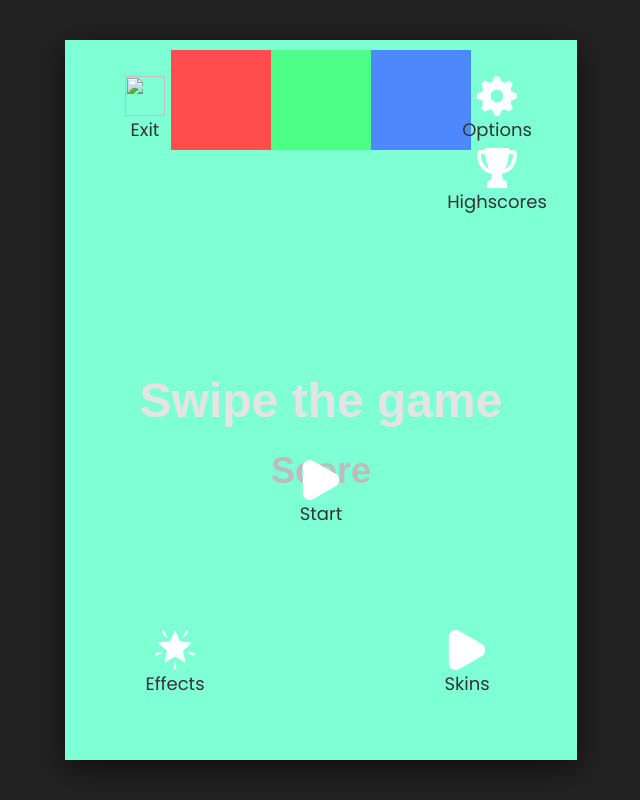
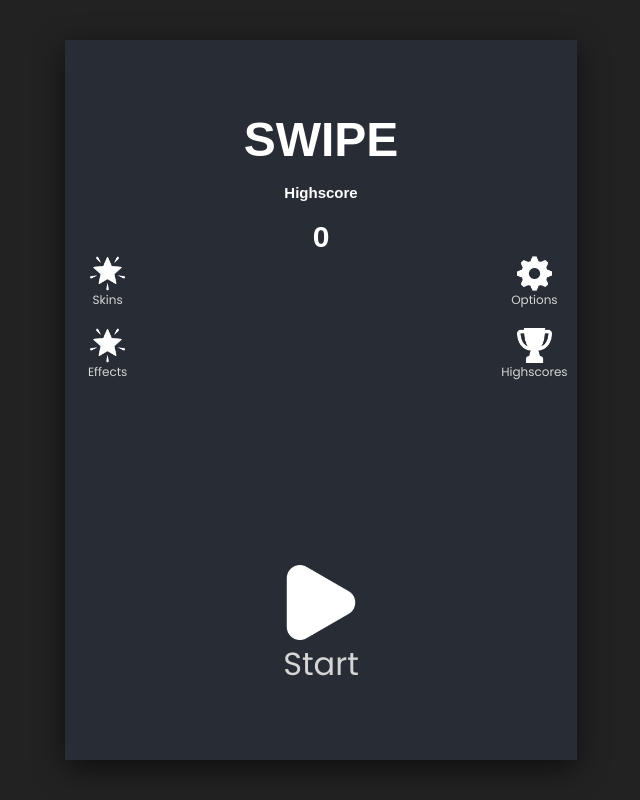
Before and after one commit to Tobkubos/PGNUM-Swipe, a plain HTML site: page Swipe/index.html in a window 1280 px wide. Shown: the whole page, without its empty margins (319-959 px from the left). Drawn offline with Linux system fonts and the light colour scheme.

Commit message:
menu layout & file structure

```diff
--- a/Swipe/index.html
+++ b/Swipe/index.html
@@ -7,47 +7,45 @@
 			content="width=device-width, initial-scale=1.0, maximum-scale=1.0, user-scalable=no"
 		/>
 		<title>Swipe the game</title>
-		<link rel="stylesheet" href="style.css" />
-		<link rel="stylesheet" href="menu.css" />
+		<link rel="stylesheet" href="styles/style.css" />
+		<link rel="stylesheet" href="styles/menu.css" />
 		<link rel="manifest" href="manifest.json" />
-		<meta name="theme-color" content="#222222" />
 	</head>
 	<body>
 		<div id="game-container">
 			<div id="ui-layer">
 				<div id="menu">
-					<h1 class="menu-game-name">Swipe the game</h1>
-					<h1 class="menu-info-score">Score</h1>
+					<h1 class="menu-game-name">SWIPE</h1>
+					<h1 class="menu-info-score">Highscore</h1>
+					<h1 class="menu-info-highscore">0</h1>
 					<button class="menu-btn start-btn">
 						<img src="icons/play.png" alt="" class="btn-icon" />
 						<span>Start</span>
 					</button>
-					<button class="menu-btn highscore-btn">
-						<img src="icons/trophy.png" alt="" class="btn-icon" />
+					<button class="menu-btn highscore-btn small-btn">
+						<img src="icons/trophy.png" alt="" class="btn-icon small-icon"/>
 						<span>Highscores</span>
 					</button>
-					<button class="menu-btn options-btn">
-						<img src="icons/gear.png" alt="" class="btn-icon" />
+					<button class="menu-btn options-btn small-btn">
+						<img src="icons/gear.png" alt="" class="btn-icon small-icon" />
 						<span>Options</span>
 					</button>
-					<button class="menu-btn skins-btn">
-						<img src="icons/play.png" alt="" class="btn-icon" />
+					<button class="menu-btn skins-btn small-btn" >
+						<img src="icons/star.png" alt="" class="btn-icon small-icon" />
 						<span>Skins</span>
 					</button>
-					<button class="menu-btn effects-btn">
-						<img src="icons/star.png" alt="" class="btn-icon" />
+					<button class="menu-btn effects-btn small-btn">
+						<img src="icons/star.png" alt="" class="btn-icon small-icon" />
 						<span>Effects</span>
-					</button>
-					<button class="menu-btn exit-btn">
-						<img src="icons/logout.png" alt="" class="btn-icon" />
-						<span>Exit</span>
 					</button>
 				</div>
 			</div>
 			<canvas id="gameCanvas"></canvas>
 		</div>
 
-		<script src="script.js"></script>
+		<script src="script.js" type="module"></script>
+		<script src="utils/serviceWorker.js" type="module"></script>
+		<script src="utils/colorSetter.js" type="module"></script>
 		<!--<script src="menuManager.js"></script> -->
 	</body>
 </html>
--- a/Swipe/script.js
+++ b/Swipe/script.js
@@ -1,5 +1,23 @@
-const canvas = document.getElementById('gameCanvas');
-const ctx = canvas.getContext('2d');
+if ("serviceWorker" in navigator) {
+	window.addEventListener("load", () => {
+		navigator.serviceWorker
+			.register("./sw.js")
+			.then((reg) => console.log("Service Worker zarejestrowany!", reg))
+			.catch((err) => console.log("Błąd Service Workera:", err));
+	});
+}
+
+const canvas = document.getElementById("gameCanvas");
+const ctx = canvas.getContext("2d");
+
+const scenes = {
+	Menu: "Menu",
+	Game: "Game",
+	Pause: "Pause",
+	GameOver: "GameOver",
+};
+
+let playerScene = scenes.Menu;
 
 function resize() {
 	const rect = canvas.getBoundingClientRect();
@@ -9,17 +27,26 @@ function resize() {
 	canvas.height = Math.round(rect.height * dpr);
 	ctx.setTransform(dpr, 0, 0, dpr, 0, 0);
 }
-window.addEventListener('resize', resize);
+window.addEventListener("resize", resize);
 resize();
+//----------------------------------------------------
+//start button
+document.querySelector(".start-btn").addEventListener("click", () => {
+    playerScene = scenes.Game;
+    console.log("Game Started");
+    gameLoop();
+});
+//----------------------------------------------------
 
-
-
-// Game Loop
-function gameLoop() {
+function menuAnimationAndSkinPreview() {}
+function game() {
+	playerScene = scenes.Game;
 	const gap = 0;
 	const buffer = 10;
 	var squareSize = Math.max(1, Math.floor(canvas.clientWidth / 3 - buffer));
-    if(squareSize >= 100) {squareSize = 100;}
+	if (squareSize >= 100) {
+		squareSize = 100;
+	}
 	const topMargin = 10;
 
 	ctx.clearRect(0, 0, canvas.clientWidth, canvas.clientHeight);
@@ -27,23 +54,30 @@ function gameLoop() {
 	const totalWidth = squareSize * 3 + gap * 2;
 	const startX = (canvas.clientWidth - totalWidth) / 2;
 
-    const colors = ['#ff4d4d', '#4dff88', '#4d88ff'];
+	const colors = ["#ff4d4d", "#4dff88", "#4d88ff"];
 	for (let i = 0; i < 3; i++) {
 		ctx.fillStyle = colors[i % colors.length];
 		const x = startX + i * (squareSize + gap);
 		ctx.fillRect(x, topMargin, squareSize, squareSize);
 	}
-
-    requestAnimationFrame(gameLoop);
 }
 
+function UIManager(){
+    if(playerScene === scenes.Game){
+        const menuElement = document.getElementById("menu");
+        menuElement.style.display = "none"
+    }
+
+}
+
+// Game Loop
+function gameLoop() {
+	if ((playerScene === scenes.Menu)) {
+		requestAnimationFrame(menuAnimationAndSkinPreview);
+	}
+
+	if ((playerScene === scenes.Game)) {
+		requestAnimationFrame(game);
+	}
+}
 gameLoop();
-
-
-if ('serviceWorker' in navigator) {
-    window.addEventListener('load', () => {
-        navigator.serviceWorker.register('./sw.js')
-            .then(reg => console.log('Service Worker zarejestrowany!', reg))
-            .catch(err => console.log('Błąd Service Workera:', err));
-    });
-}
--- a/Swipe/menu.css
+++ b/Swipe/styles/menu.css
@@ -1,23 +1,26 @@
-
-
 .btn-icon {
-	width: 40px;
-	height: 40px;
+	width: 75px;
+	height: 75px;
 }
 
 .menu-game-name{
     position: absolute;
-    margin-top: 65%;
+    top: 10%;
     font-size: 48px;
-    color: #e4e4e4;
     width: 100%;
     text-align: center;
 }
 .menu-info-score{
     position: absolute;
-    margin-top: 80%;
-    font-size: 36px;
-    color: #bcbcbc;
+    top: 20%;
+    font-size: 15px;
+    width: 100%;
+    text-align: center;
+}
+.menu-info-highscore{
+    position: absolute;
+    top: 25%;
+    font-size: 30px;
     width: 100%;
     text-align: center;
 }
@@ -27,15 +30,15 @@
     z-index: 10;
     display: flex;
     flex-direction: column;
+    justify-content: center;
     align-items: center;
     background: none;
     border: none;
-    color: #333;
-    font-size: 18px;
+    font-size: 32px;
     cursor: pointer;
     font-family: 'Poppins', sans-serif;
-    width: 100px;
-    height: 100px;
+    width: 75px;
+    height: auto;
 }
 
 #menu {
@@ -48,32 +51,38 @@
     left: 50%;
     transform: translateX(-50%);
      position: absolute;
-     bottom: 200px;
-     margin: 0;
+     bottom: 10%;
      z-index: 10;
 }
 
 .skins-btn {
-    right: 60px;
-    bottom: 30px;
+    left: 1%;
+    top: 30%;
 }
 
 .effects-btn {
-    left: 60px;
-    bottom: 30px;
+    left: 1%;
+    top: 40%;
 }
 
 .exit-btn {
-    left: 30px;
     top: 5%;
 }
 
 .options-btn {
-    right: 30px;
-    top: 5%;
+    right: 1%;
+    top: 30%;
 }
 
 .highscore-btn {
-    right: 30px;
-    top: 15%;
+    right: 1%;
+    top: 40%;
 }
+
+.small-btn {
+    font-size: 12px;
+}
+.small-icon {
+    width: 35px;
+    height: 35px;
+}
--- a/Swipe/style.css
+++ b/Swipe/styles/style.css
@@ -3,14 +3,14 @@
     font-family: 'Poppins';
     font-style: normal;
     font-weight: 400;
-    src: url('./fonts/poppins-v24-latin-regular.woff2') format('woff2');
+    src: url('../fonts/poppins-v24-latin-regular.woff2') format('woff2');
 }
 
 @font-face {
     font-family: 'Poppins';
     font-style: normal;
     font-weight: 700;
-    src: url('./fonts/poppins-v24-latin-700.woff2') format('woff2');
+    src: url('../fonts/poppins-v24-latin-700.woff2') format('woff2');
 }
 
 
@@ -59,7 +59,6 @@ canvas {
     width: 100%;
     height: 100%;
     z-index: 0;
-    background-color: aquamarine;
 }
 
 #ui-layer {
--- a/Swipe/sw.js
+++ b/Swipe/sw.js
@@ -2,9 +2,10 @@ const CACHE_NAME = 'Swipe the Game v1';
 const ASSETS = [
     './',
     './index.html',
-    './style.css',
-    './menu.css',
+    './styles/style.css',
+    './styles/menu.css',
     './script.js',
+    './utils/colorSetter.js',
     './menuManager.js',
     './manifest.json',
     './icons/icon-192.png',
--- /dev/null
+++ b/Swipe/utils/colorSetter.js
@@ -0,0 +1,9 @@
+import { font, background } from './colors.js';
+
+document.querySelectorAll('.menu-btn').forEach(btn => {
+    btn.style.color = font;
+});
+
+document.querySelectorAll('#gameCanvas').forEach(obj => {
+    obj.style.backgroundColor = background;
+});
--- /dev/null
+++ b/Swipe/utils/colors.js
@@ -0,0 +1,3 @@
+export var background = "#282c34";
+export var font = "#d5d5d5ff";
+export var icons = "#b8b8b8ff";
```
Also changed, not shown: Swipe/utils/config.js (added). Lines whose indentation alone changed are shown as unchanged.
